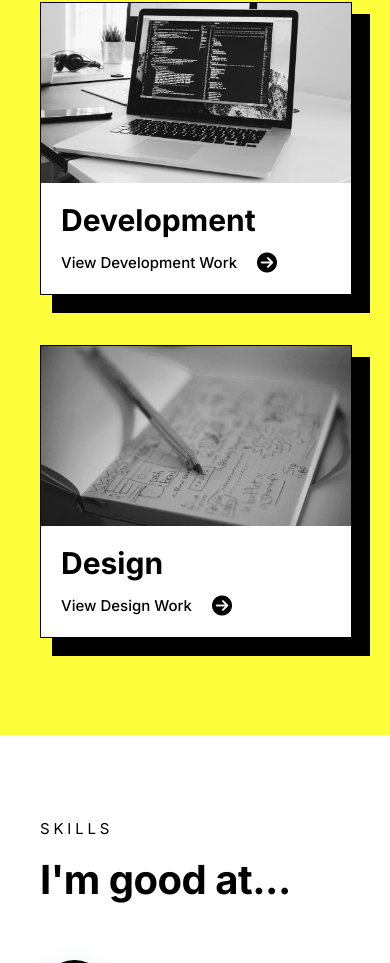
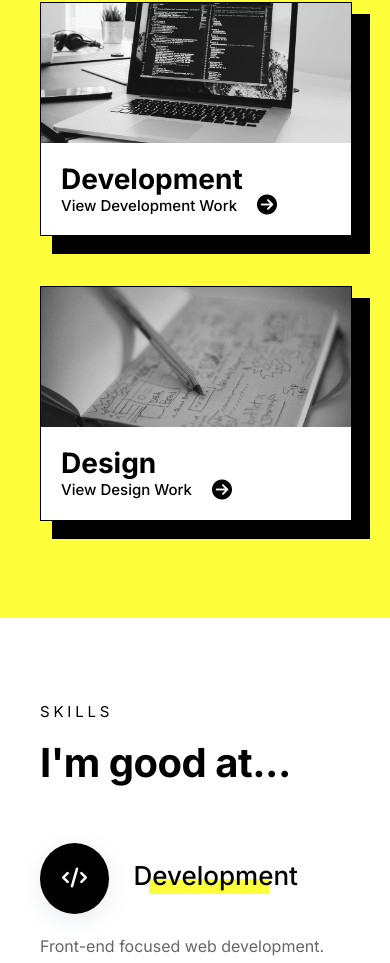
Before and after one commit to AustinHarkey/portfolio21, a plain HTML site: page index.html in a window 390 px wide. Shown: the part 1037-2000 px from the top of the page. Drawn offline with Linux system fonts and the light colour scheme.

```diff
--- a/style.css
+++ b/style.css
@@ -910,6 +910,7 @@
 
     .projects__projectTitle {
         margin-bottom: 0;
+        font-size: 28px;
     }
 
     .fas {
@@ -934,7 +935,7 @@
     }
 
     .projects__thumb {
-        height: 180px;
+        height: 140px;
     }
 
     .projects__header {
@@ -1049,10 +1050,12 @@
 
     .projects__view {
         margin-bottom: 0;
+        margin-top: 0;
     }
 
     .projects__arrow {
         margin-bottom: 0;
+        margin-top: 0;
     }
 
     .projects__project:hover .projects__projectTitle::before {
```
